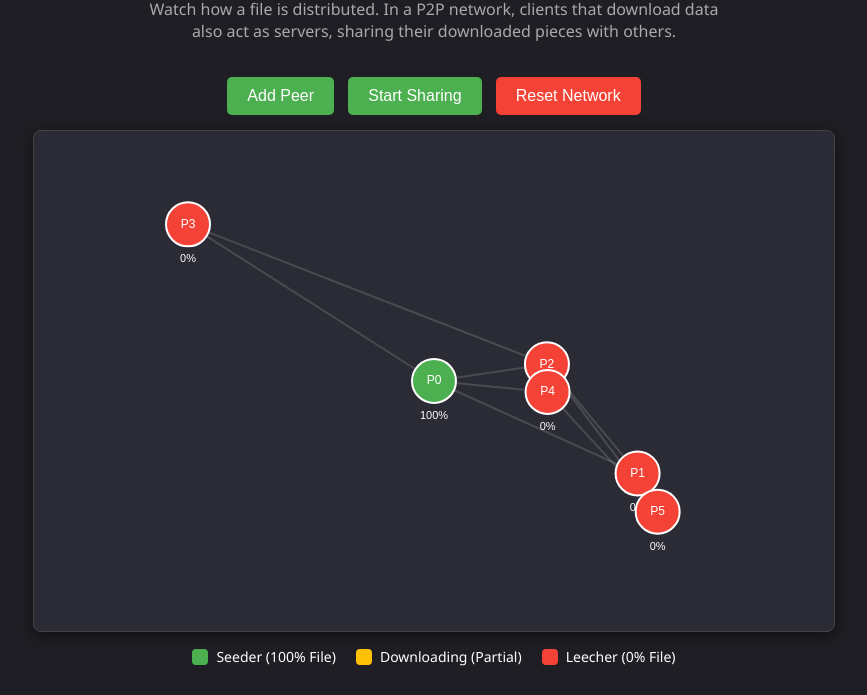
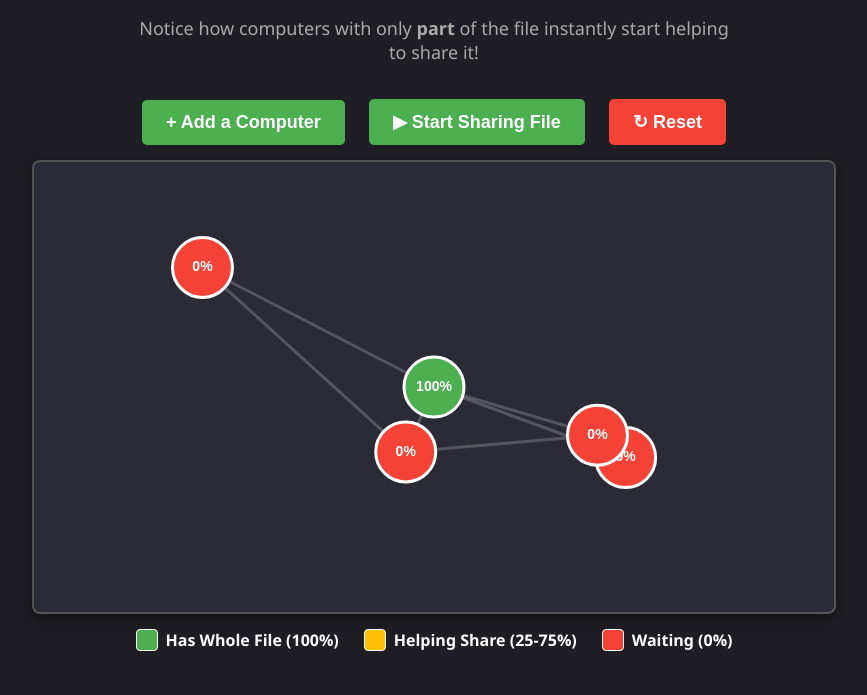
Before and after one commit to LuHa19/P-2-P, a plain HTML site: page index.html in a window 1280 px wide. Shown: the part 105-800 px from the top of the page, without its empty margins (206-1073 px from the left). Drawn offline with Linux system fonts and the light colour scheme.

Commit message:
Enhance styles and text in index.html
Updated styles and text for better visibility and clarity. Adjusted button sizes, font sizes, and improved the layout of the legend.

```diff
--- a/index.html
+++ b/index.html
@@ -17,51 +17,52 @@
             height: 100vh;
         }
         h1 { margin-top: 10px; margin-bottom: 5px; }
-        p { color: #aaa; margin-bottom: 20px; text-align: center; max-width: 600px;}
+        p { color: #aaa; margin-bottom: 20px; text-align: center; max-width: 600px; font-size: 18px;}
         #controls { margin: 15px 0; }
         button {
             background-color: #4CAF50;
             color: white;
             border: none;
-            padding: 10px 20px;
+            padding: 12px 24px;
             text-align: center;
-            font-size: 16px;
+            font-size: 18px;
             cursor: pointer;
             border-radius: 5px;
-            margin: 0 5px;
+            margin: 0 10px;
             transition: 0.2s;
+            font-weight: bold;
         }
         button:hover { background-color: #45a049; }
         button#resetBtn { background-color: #f44336; }
         button#resetBtn:hover { background-color: #da190b; }
         canvas {
             background-color: #2b2b36;
-            border: 1px solid #444;
+            border: 2px solid #555;
             border-radius: 8px;
             box-shadow: 0 4px 15px rgba(0,0,0,0.5);
         }
-        .legend { display: flex; gap: 20px; margin-top: 15px; font-size: 14px; }
+        .legend { display: flex; gap: 25px; margin-top: 15px; font-size: 16px; font-weight: bold;}
         .legend-item { display: flex; align-items: center; gap: 8px; }
-        .color-box { width: 16px; height: 16px; border-radius: 4px; }
+        .color-box { width: 20px; height: 20px; border-radius: 4px; border: 1px solid #fff; }
     </style>
 </head>
 <body>
 
-<h1>Peer-to-Peer (P2P) File Sharing</h1>
-<p>Watch how a file is distributed. In a P2P network, clients that download data also act as servers, sharing their downloaded pieces with others.</p>
+<h1>How Peer-to-Peer (P2P) Works</h1>
+<p>Notice how computers with only <strong>part</strong> of the file instantly start helping to share it!</p>
 
 <div id="controls">
-    <button id="addNodeBtn">Add Peer</button>
-    <button id="startSharingBtn">Start Sharing</button>
-    <button id="resetBtn">Reset Network</button>
+    <button id="addNodeBtn">+ Add a Computer</button>
+    <button id="startSharingBtn">▶ Start Sharing File</button>
+    <button id="resetBtn">↻ Reset</button>
 </div>
 
-<canvas id="networkCanvas" width="800" height="500"></canvas>
+<canvas id="networkCanvas" width="800" height="450"></canvas>
 
 <div class="legend">
-    <div class="legend-item"><div class="color-box" style="background: #4CAF50;"></div> Seeder (100% File)</div>
-    <div class="legend-item"><div class="color-box" style="background: #FFC107;"></div> Downloading (Partial)</div>
-    <div class="legend-item"><div class="color-box" style="background: #F44336;"></div> Leecher (0% File)</div>
+    <div class="legend-item"><div class="color-box" style="background: #4CAF50;"></div> Has Whole File (100%)</div>
+    <div class="legend-item"><div class="color-box" style="background: #FFC107;"></div> Helping Share (25-75%)</div>
+    <div class="legend-item"><div class="color-box" style="background: #F44336;"></div> Waiting (0%)</div>
 </div>
 
 <script>
@@ -71,7 +72,7 @@
     let nodes = [];
     let edges = [];
     let packets = [];
-    const maxNodes = 15;
+    const maxNodes = 10; // Kept smaller for a cleaner look
     let animationId;
     let isSharing = false;
 
@@ -80,10 +81,10 @@
             this.id = id;
             this.x = x;
             this.y = y;
-            this.status = 'empty'; // empty, partial, full
+            this.status = 'empty';
             this.chunks = 0;
-            this.maxChunks = 15; // Total file pieces needed
-            this.radius = 22;
+            this.maxChunks = 4; // Simplified to 4 easy steps (25%, 50%, 75%, 100%)
+            this.radius = 30; // Made larger for visibility
         }
         draw() {
             ctx.beginPath();
@@ -97,17 +98,17 @@
             }
             ctx.fill();
             ctx.strokeStyle = '#fff';
-            ctx.lineWidth = 2;
+            ctx.lineWidth = 3;
             ctx.stroke();
 
             ctx.fillStyle = '#fff';
-            ctx.font = '12px Arial';
+            ctx.font = 'bold 14px Arial';
             ctx.textAlign = 'center';
             ctx.textBaseline = 'middle';
-            ctx.fillText(`P${this.id}`, this.x, this.y);
 
-            ctx.font = '11px Arial';
-            ctx.fillText(`${Math.round((this.chunks/this.maxChunks)*100)}%`, this.x, this.y + 35);
+            // Show percentage clearly
+            let percentage = (this.chunks / this.maxChunks) * 100;
+            ctx.fillText(`${percentage}%`, this.x, this.y);
         }
     }
 
@@ -120,8 +121,8 @@
             ctx.beginPath();
             ctx.moveTo(this.node1.x, this.node1.y);
             ctx.lineTo(this.node2.x, this.node2.y);
-            ctx.strokeStyle = 'rgba(255, 255, 255, 0.15)';
-            ctx.lineWidth = 2;
+            ctx.strokeStyle = 'rgba(255, 255, 255, 0.2)';
+            ctx.lineWidth = 3;
             ctx.stroke();
         }
     }
@@ -131,7 +132,7 @@
             this.source = source;
             this.target = target;
             this.progress = 0;
-            this.speed = 0.01 + Math.random() * 0.015;
+            this.speed = 0.008; // SLOWED DOWN for classroom viewing
         }
         update() {
             this.progress += this.speed;
@@ -140,12 +141,12 @@
             const x = this.source.x + (this.target.x - this.source.x) * this.progress;
             const y = this.source.y + (this.target.y - this.source.y) * this.progress;
             ctx.beginPath();
-            ctx.arc(x, y, 5, 0, Math.PI * 2);
+            ctx.arc(x, y, 8, 0, Math.PI * 2); // Bigger packet
             ctx.fillStyle = '#00BCD4';
             ctx.fill();
-            ctx.shadowBlur = 10;
-            ctx.shadowColor = '#00BCD4';
-            ctx.shadowBlur = 0; // Reset for other drawings
+            ctx.strokeStyle = '#fff';
+            ctx.lineWidth = 2;
+            ctx.stroke();
         }
     }
 
@@ -158,15 +159,15 @@
         // Add one initial seeder in the center
         addNode(true, canvas.width / 2, canvas.height / 2);
 
-        // Add initial leechers randomly around it
-        for(let i=0; i<5; i++) { addNode(false); }
+        // Add initial leechers
+        for(let i=0; i<4; i++) { addNode(false); }
     }
 
     function addNode(isSeeder = false, forceX = null, forceY = null) {
         if (nodes.length >= maxNodes) return;
 
         const id = nodes.length;
-        const padding = 60;
+        const padding = 80;
         const x = forceX || (padding + Math.random() * (canvas.width - padding * 2));
         const y = forceY || (padding + Math.random() * (canvas.height - padding * 2));
 
@@ -177,17 +178,16 @@
         }
         nodes.push(newNode);
 
-        // Connect to existing mesh
         if (nodes.length > 1) {
             let availableNodes = [...nodes].filter(n => n.id !== newNode.id);
-            // Sort by distance to connect to nearest neighbors physically
             availableNodes.sort((a, b) => {
                 let distA = Math.hypot(a.x - newNode.x, a.y - newNode.y);
                 let distB = Math.hypot(b.x - newNode.x, b.y - newNode.y);
                 return distA - distB;
             });
 
-            let numConnections = Math.min(Math.floor(Math.random() * 2) + 2, availableNodes.length);
+            // Connect to 2 nearest neighbors to create a visible mesh
+            let numConnections = Math.min(2, availableNodes.length);
             for(let i=0; i<numConnections; i++) {
                 edges.push(new Edge(newNode, availableNodes[i]));
             }
@@ -228,14 +228,16 @@
 
         nodes.forEach(n => n.draw());
 
-        if (isSharing && Math.random() < 0.15) {
+        // Slower dispatch rate so students can follow the logic
+        if (isSharing && Math.random() < 0.05) {
             let senders = nodes.filter(n => n.chunks > 0);
             if (senders.length > 0) {
                 let sender = senders[Math.floor(Math.random() * senders.length)];
                 let neighbors = findNeighbors(sender);
                 let validTargets = neighbors.filter(n => n.chunks < n.maxChunks);
 
-                if (validTargets.length > 0) {
+                // Ensure a sender doesn't flood a single target visually
+                if (validTargets.length > 0 && packets.length < 5) {
                     let target = validTargets[Math.floor(Math.random() * validTargets.length)];
                     packets.push(new Packet(sender, target));
                 }
```
